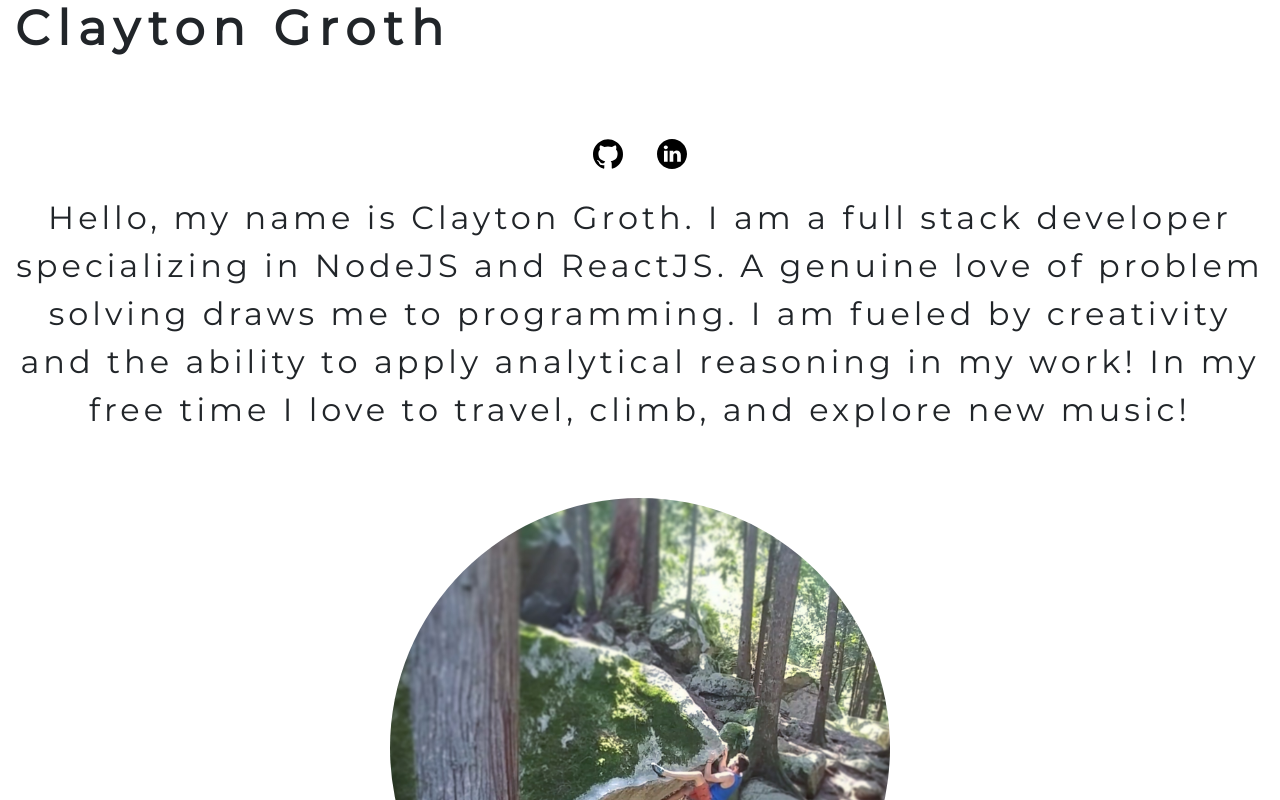
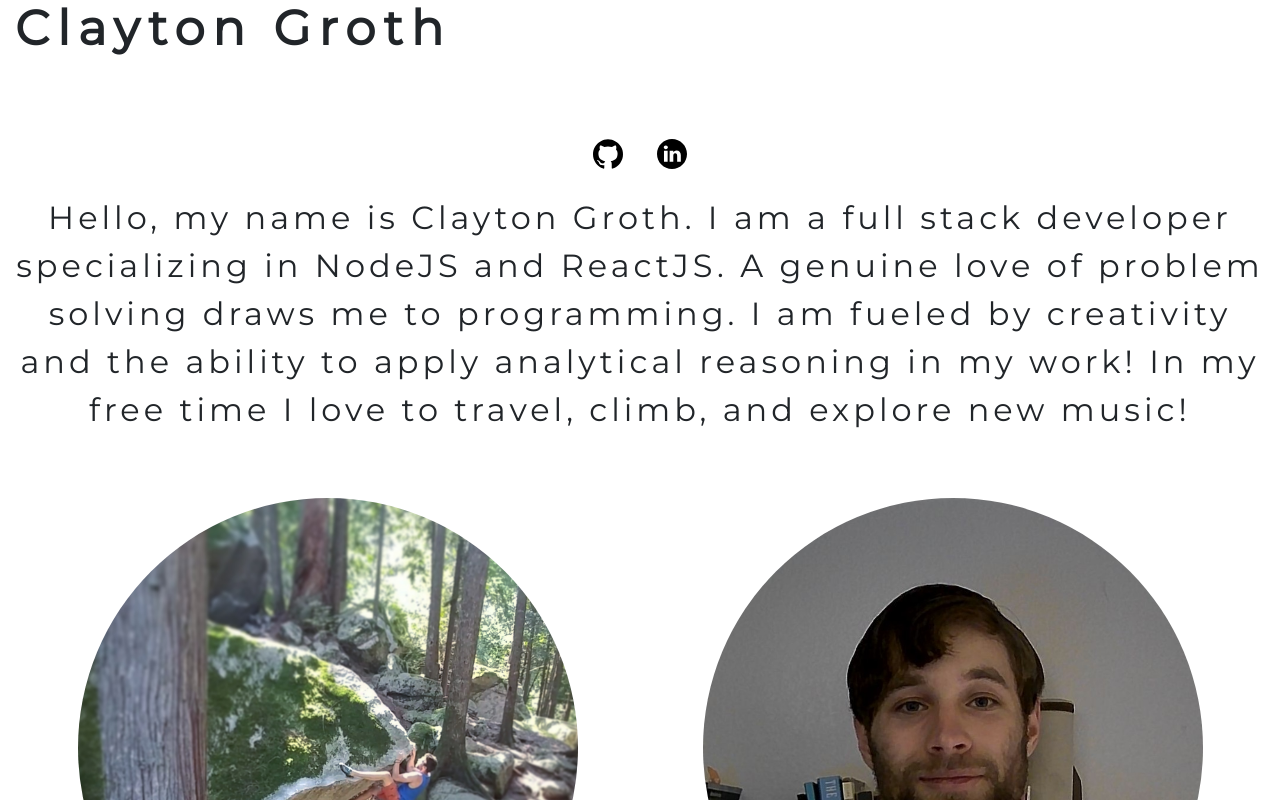
Before and after one commit to claytongroth/claytonlgroth, a React (Create React App) app: page / in a window 1280 px wide. Both pictures are taken after a click on the button "Enter". Shown: the top 800 px of the page. Built offline with nearby package versions, Linux system fonts and the light colour scheme.

Commit message:
Fixed pictures, added photo and some cleanup

```diff
--- a/src/MainPage.js
+++ b/src/MainPage.js
@@ -66,9 +66,12 @@ const MainPage = ({backToLanding, isMobile}) => {
             </Row>
             <br/>
             <br/>
-            <Row noGutters style={{ height: isMobile ? 300 : 500 }}>
+            <Row noGutters style={{ height: isMobile ? 165 : 500 }}>
                 <Col>
-                    <Image style={{height: isMobile ? 300 : 500 , width: "auto", borderRadius: isMobile ? 200 : 250 }} src="images/ATD.jpg" alt="image" fluid />
+                    <Image style={{height: isMobile ? 165 : 500 , width: "auto", borderRadius: isMobile ? 200 : 250 }} src="images/ATD.jpg" alt="image" fluid />
+                </Col>
+                <Col>
+                    <Image style={{height: isMobile ? 165 : 500 , width: "auto", borderRadius: isMobile ? 200 : 250 }} src="images/ME_CG.jpg" alt="image" fluid />
                 </Col>
             </Row>
             <br/>
@@ -109,7 +112,7 @@ const MainPage = ({backToLanding, isMobile}) => {
                         <li style={{textAlign: "left"}}>Sequelize</li>
                         <li style={{textAlign: "left"}}>PassportJS</li>
                         <li style={{textAlign: "left"}}>FireBase</li>
-                        <li style={{textAlign: "left"}}>Authentication</li>
+                        <li style={{textAlign: "left"}}>Authentication/Authorization</li>
 
                     </ul>
                 </Col>
@@ -136,7 +139,7 @@ const MainPage = ({backToLanding, isMobile}) => {
                     download = "Clayton_Groth_Resume"
                     target="_blank" rel="noopener noreferrer"
                 >
-                    Resume PDF(72.5kb)
+                    Resume PDF (72.5kb)
                 </a>
             </h5>
 
@@ -147,11 +150,11 @@ const MainPage = ({backToLanding, isMobile}) => {
             <h5 style={{textDecoration: "underline", textAlign: "left", fontSize: isMobile ? "1.5rem" : "2rem"}}> Contact Me: </h5>
             <ul>
                 <li style={{textAlign: "left"}}>
-                    <a style={{color: "black"}} href="mailto:claytoncgrth@gmail.com">Send Me an Email</a>
+                    <a style={{color: "black", textDecoration: isMobile ? "underline" : "none"}} href="mailto:claytoncgrth@gmail.com">Send Me an Email</a>
                 </li>
                 <li style={{textAlign: "left"}}>
                    <a
-                        style={{color: "black"}}
+                        style={{color: "black", textDecoration: isMobile ? "underline" : "none"}}
                         href="https://www.linkedin.com/in/clayton-groth-156aaa115/"
                         target="_blank" rel="noopener norefferer"
                     >
@@ -194,9 +197,9 @@ const MainPage = ({backToLanding, isMobile}) => {
             <br/>
             <Row>
                 <Col lg={{span: 2, offset: 1}}>
-                    <Image style={{height: "90%", maxHeight: 300, maxWidth: 350, width: "100%"}} src="images/Codie.jpg" roundedCircle />
+                    <Image style={{height: 300, maxHeight: 300, maxWidth: 350, width: 300}} src="images/Codie.jpg" roundedCircle />
                 </Col>
-                <Col lg={4} style={{textAlign: "left"}}>
+                <Col lg={4} style={{textAlign: "left", marginLeft: isMobile ? 0 : 75}}>
                     <h4>Codie See</h4>
                     <h6 style={{opactiy: .6, fontStyle: "italic"}}>Program Specialst/GIS web-devloper at WI State Cartographer's Office</h6>
                     <p>
```
Also changed, not shown: public/images/ME_CG.jpg (added).
